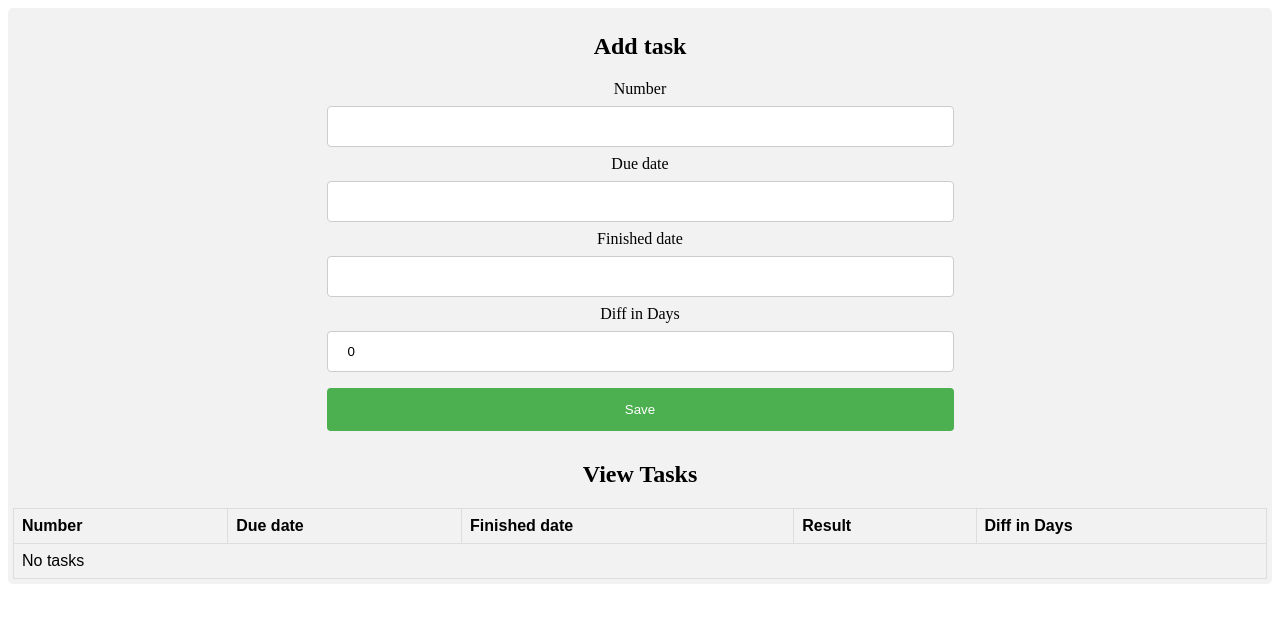
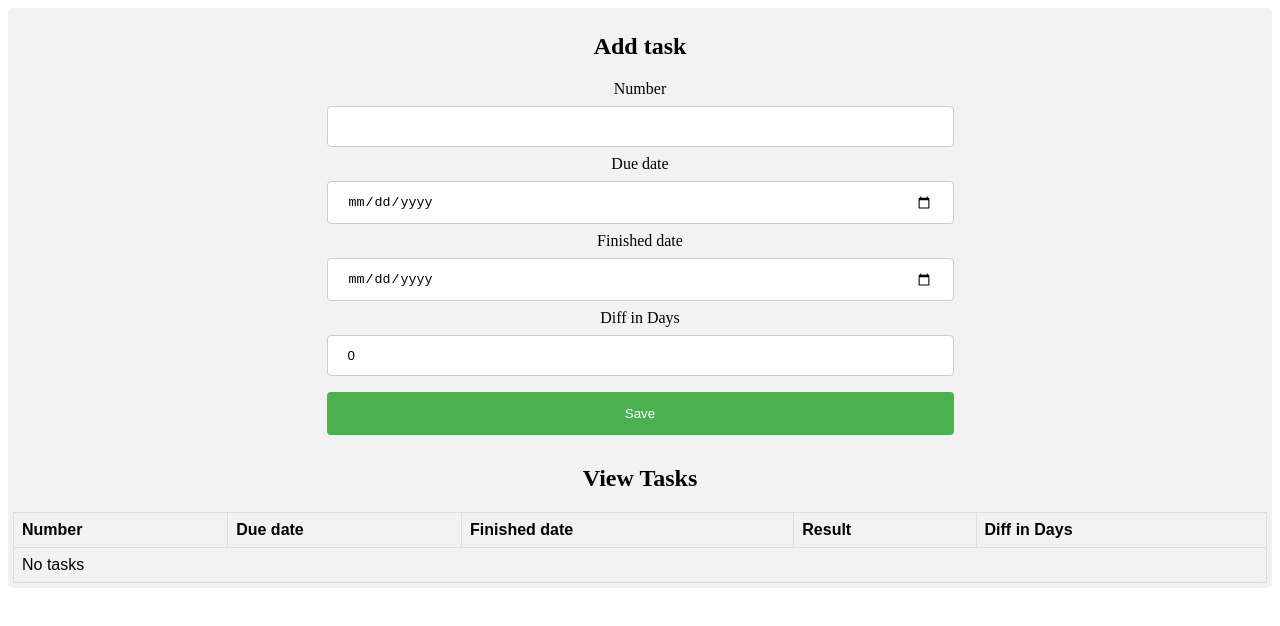
Before and after one commit to maiconmoretto/react-productivity-control, a React (Create React App) app: page / in a window 1280 px wide. Shown: the top 626 px of the page. Built offline with nearby package versions, Linux system fonts and the light colour scheme.

Commit message:
Added diffDays to update and more style in edit task

```diff
--- a/src/App.js
+++ b/src/App.js
@@ -24,7 +24,7 @@ const App = () => {
     id: null,
     nnumber: "",
     dueDate: "",
-    finishedDate: "",
+    diifDaysfinishedDate: "",
     diffDays: 0
   };
   const [currentTask, setCurrentTask] = useState(initialFormState);
@@ -37,7 +37,8 @@ const App = () => {
       id: task.id,
       number: task.number,
       dueDate: task.dueDate,
-      finishedDate: task.finishedDate
+      finishedDate: task.finishedDate,
+      diffDays: task.diffDays
     });
   };
 
--- a/src/Forms/AddTaskForm.css
+++ b/src/Forms/AddTaskForm.css
@@ -1,4 +1,14 @@
 input[type=text], select {
+    width: 50%;
+    padding: 12px 20px;
+    margin: 8px 0;
+    display: inline-block;
+    border: 1px solid #ccc;
+    border-radius: 4px;
+    box-sizing: border-box;
+  }
+
+input[type=date], select {
     width: 50%;
     padding: 12px 20px;
     margin: 8px 0;
@@ -31,3 +41,14 @@ input[type=text], select {
     background-color: #f2f2f2;
     padding: 1px;
   }
+
+  .cancel-button {
+    width: 50%;
+    background-color:rgb(180, 65, 65);
+    color: white;
+    padding: 14px 20px;
+    margin: 8px 0;
+    border: none;
+    border-radius: 4px;
+    cursor: pointer;
+}
--- a/src/Forms/AddTaskForm.js
+++ b/src/Forms/AddTaskForm.js
@@ -29,11 +29,11 @@ const AddTaskForm = props => {
       <br></br>
       <label>Due date</label>
       <br></br>
-      <input type="text" name="dueDate" value={task.dueDate} onChange={handleInputChange} />
+      <input type="date" name="dueDate" value={task.dueDate} onChange={handleInputChange} />
       <br></br>
       <label>Finished date</label>
       <br></br>
-      <input type="text" name="finishedDate" value={task.finishedDate} onChange={handleInputChange} />
+      <input type="date" name="finishedDate" value={task.finishedDate} onChange={handleInputChange} />
       <br></br>
       <label>Diff in Days</label>
       <br></br>
--- a/src/Forms/EditTaskForm.js
+++ b/src/Forms/EditTaskForm.js
@@ -27,15 +27,15 @@ const EditTaskForm = props => {
       <br></br>
       <label>Due date</label>
       <br></br>
-      <input type="text" name="dueDate" value={task.dueDate} onChange={handleInputChange} />
+      <input type="date" name="dueDate" value={task.dueDate} onChange={handleInputChange} />
       <br></br>
       <label>Finished date</label>
       <br></br>
-      <input type="text" name="finishedDate" value={task.finishedDate} onChange={handleInputChange} />
+      <input type="date" name="finishedDate" value={task.finishedDate} onChange={handleInputChange} />
       <br></br>
       <label>Diff in Days</label>
       <br></br>
-      <input type="text" name="diffDays" value={task.diifDays} onChange={handleInputChange} />
+      <input type="text" name="diffDays" value={task.diffDays} onChange={handleInputChange} />
       <br></br>
       <input type="submit" value="Save" />
       <br></br>
--- a/src/Task/TaskTable.css
+++ b/src/Task/TaskTable.css
@@ -1,5 +1,5 @@
 .delete-button {
-  width: 50%;
+  width: 49%;
   background-color: rgb(180, 65, 65);
   color: white;
   padding: 14px 20px;
@@ -10,7 +10,7 @@
 }
 
 .edit-button {
-  width: 50%;
+  width: 49%;
   background-color:rgb(95, 95, 173);
   color: white;
   padding: 14px 20px;
```
